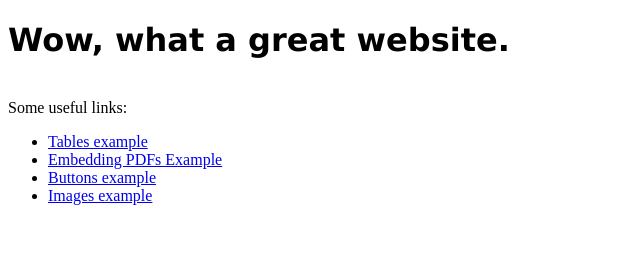
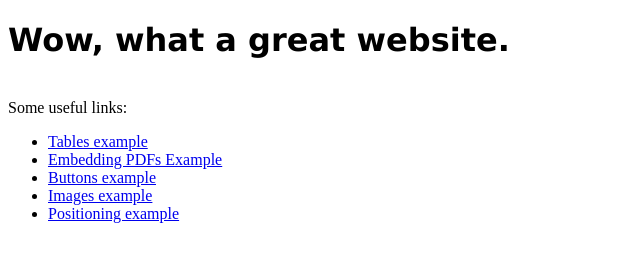
Before and after one commit to section-leaders/example, a plain HTML site: page index.html in a window 1280 px wide. Shown: the whole page, without its empty margins (0-640 px from the left). Drawn offline with Linux system fonts and the light colour scheme.

Commit message:
added positioning link

```diff
--- a/index.html
+++ b/index.html
@@ -34,6 +34,11 @@
         Images example
       </a>
     </li>
+    <li>
+      <a href="https://section-leaders.github.io/example/positioning" target="_blank" title="Open the positioning example page">
+        Positioning example
+      </a>
+    </li>
   </ul>
 </body>
 
```
